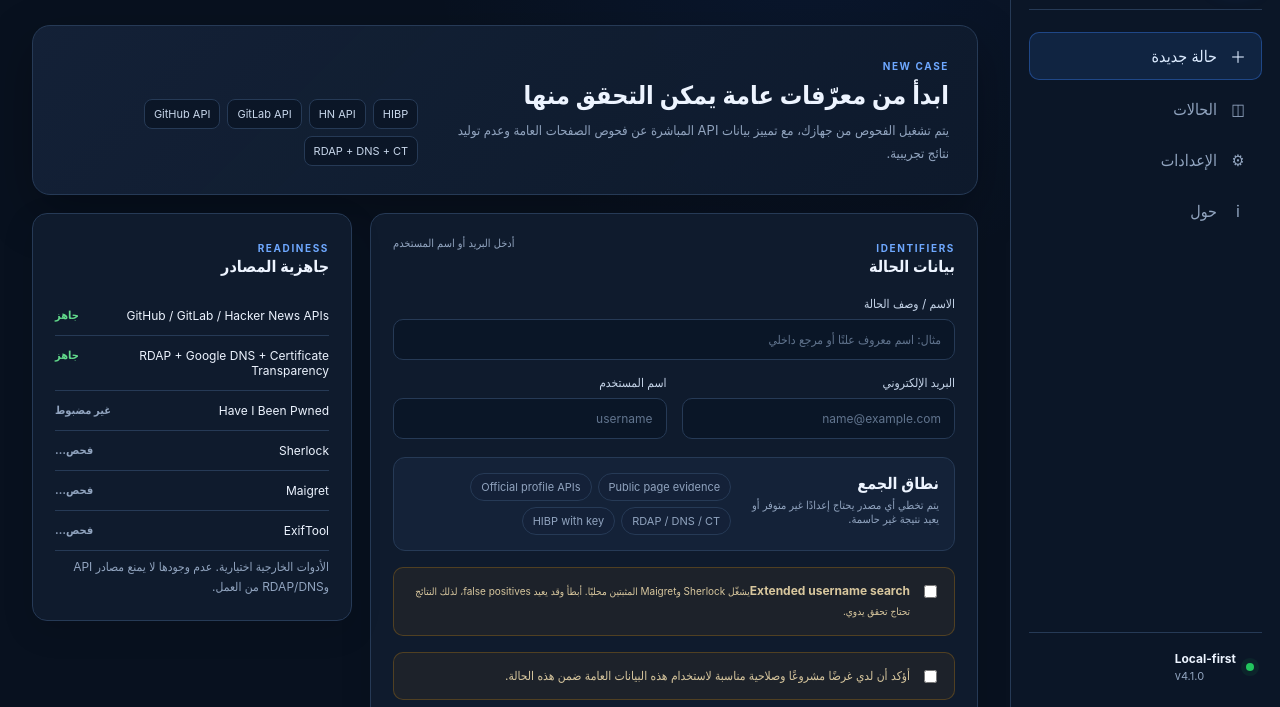
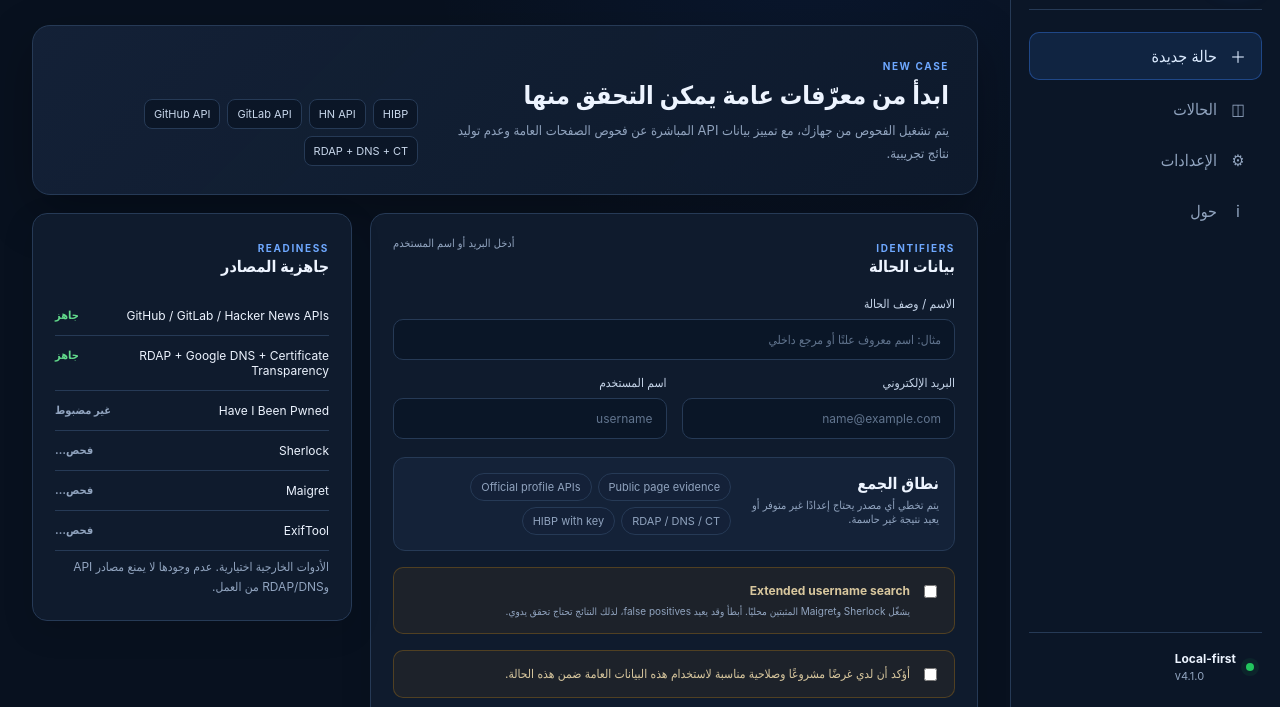
Before and after one commit to imedkablavi/osint-tool-COMPLETE-v4.0, an Electron app: page osint-tool/src/renderer/index.html in a window 1280 px wide. Shown: the part 93-800 px from the top of the page. Drawn offline with Linux system fonts and the light colour scheme; no server answers.

Commit message:
style: distinguish optional local tool controls

```diff
--- a/osint-tool/src/renderer/product-overrides.css
+++ b/osint-tool/src/renderer/product-overrides.css
@@ -39,6 +39,25 @@
 .btn:disabled {
   opacity: .55;
   cursor: not-allowed;
+}
+
+.tool-toggle {
+  margin-bottom: 12px;
+  align-items: flex-start;
+}
+
+.tool-toggle span {
+  display: grid;
+  gap: 3px;
+}
+
+.tool-toggle small {
+  color: var(--muted);
+  line-height: 1.55;
+}
+
+.tool-toggle-unavailable {
+  opacity: .58;
 }
 
 .source-card,
```
